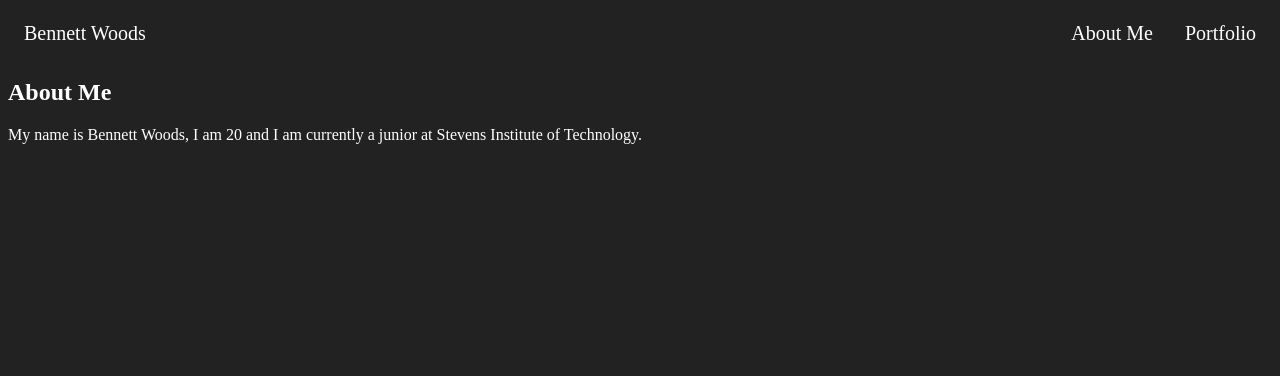
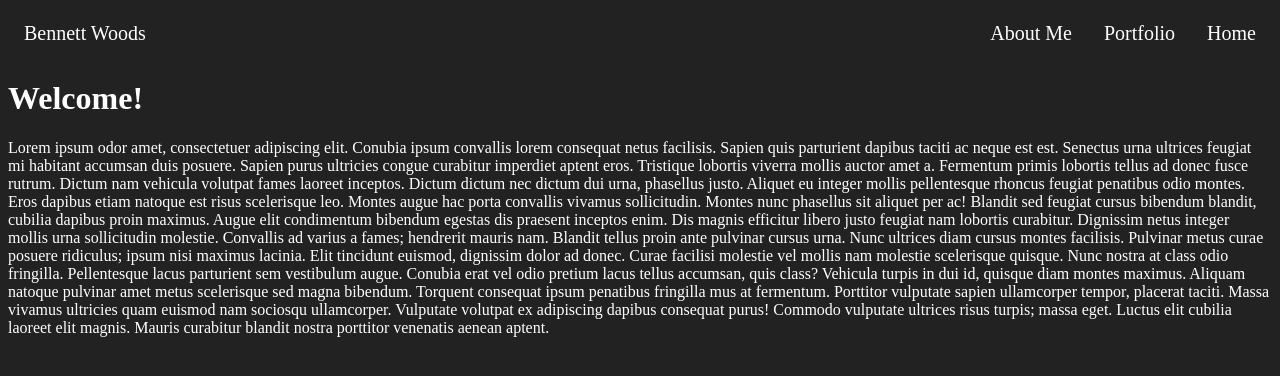
Before and after one commit to Woodsii/Woodsii.github.io, a plain HTML site: page index.html in a window 1280 px wide. Drawn offline with nearby package versions, Linux system fonts and the light colour scheme; a web font is replaced by a local one.

Commit message:
Add content to aboutme, Add home.html

```diff
--- a/aboutme.html
+++ b/aboutme.html
@@ -1,3 +1,9 @@
-<h2> About Me </h2>
+<h1> About Me </h1>
 
-<p> My name is Bennett Woods, I am 20 and I am currently a junior at Stevens Institute of Technology.</p>
+<p> Hey! My name is Bennett Woods. I am currently a junior at Stevens Institute of Technology, studying Computer Science focusing in AI, with a minor in Cybersecurity. I'm a huge music nerd too! I'm currently serving as the President of the Stevens Underground Music Awareness Comittee (SUMAC), where I book shows on campus. </p>
+
+<h3> Contact Me </h3>
+
+<p> Lorem ipsum odor amet, consectetuer adipiscing elit. Conubia ipsum convallis lorem consequat netus facilisis. Sapien quis parturient dapibus taciti ac neque est est. Senectus urna ultrices feugiat mi habitant accumsan duis posuere. Sapien purus ultricies congue curabitur imperdiet aptent eros. Tristique lobortis viverra mollis auctor amet a.
+
+    Fermentum primis lobortis tellus ad donec fusce rutrum. Dictum nam vehicula volutpat fames laoreet inceptos. Dictum dictum nec dictum dui urna, phasellus justo. Aliquet eu integer mollis pellentesque rhoncus feugiat penatibus odio montes. Eros dapibus etiam natoque est risus scelerisque leo. Montes augue hac porta convallis vivamus sollicitudin. Montes nunc phasellus sit aliquet per ac! </p>
--- a/css/main.css
+++ b/css/main.css
@@ -82,5 +82,5 @@
   }
 
   .portfolio-item {
-    margin-bottom: 5px;
+    margin-bottom: 8px;
   }
--- /dev/null
+++ b/home.html
@@ -0,0 +1,11 @@
+<h1> Welcome! </h1>
+
+<p> Lorem ipsum odor amet, consectetuer adipiscing elit. Conubia ipsum convallis lorem consequat netus facilisis. Sapien quis parturient dapibus taciti ac neque est est. Senectus urna ultrices feugiat mi habitant accumsan duis posuere. Sapien purus ultricies congue curabitur imperdiet aptent eros. Tristique lobortis viverra mollis auctor amet a.
+
+    Fermentum primis lobortis tellus ad donec fusce rutrum. Dictum nam vehicula volutpat fames laoreet inceptos. Dictum dictum nec dictum dui urna, phasellus justo. Aliquet eu integer mollis pellentesque rhoncus feugiat penatibus odio montes. Eros dapibus etiam natoque est risus scelerisque leo. Montes augue hac porta convallis vivamus sollicitudin. Montes nunc phasellus sit aliquet per ac!
+
+    Blandit sed feugiat cursus bibendum blandit, cubilia dapibus proin maximus. Augue elit condimentum bibendum egestas dis praesent inceptos enim. Dis magnis efficitur libero justo feugiat nam lobortis curabitur. Dignissim netus integer mollis urna sollicitudin molestie. Convallis ad varius a fames; hendrerit mauris nam. Blandit tellus proin ante pulvinar cursus urna. Nunc ultrices diam cursus montes facilisis.
+
+    Pulvinar metus curae posuere ridiculus; ipsum nisi maximus lacinia. Elit tincidunt euismod, dignissim dolor ad donec. Curae facilisi molestie vel mollis nam molestie scelerisque quisque. Nunc nostra at class odio fringilla. Pellentesque lacus parturient sem vestibulum augue. Conubia erat vel odio pretium lacus tellus accumsan, quis class? Vehicula turpis in dui id, quisque diam montes maximus. Aliquam natoque pulvinar amet metus scelerisque sed magna bibendum.
+
+    Torquent consequat ipsum penatibus fringilla mus at fermentum. Porttitor vulputate sapien ullamcorper tempor, placerat taciti. Massa vivamus ultricies quam euismod nam sociosqu ullamcorper. Vulputate volutpat ex adipiscing dapibus consequat purus! Commodo vulputate ultrices risus turpis; massa eget. Luctus elit cubilia laoreet elit magnis. Mauris curabitur blandit nostra porttitor venenatis aenean aptent.</p>
--- a/index.html
+++ b/index.html
@@ -19,6 +19,6 @@
             <div class="navbar" hx-get="./navbar.html" hx-trigger="load" hx-swap="outerHTML"></div>
         </header>
 
-        <div id="page-content" hx-get="./aboutme.html" hx-trigger="load" hx-swap="innerHTML"></div>
+        <div id="page-content" hx-get="./home.html" hx-trigger="load" hx-swap="innerHTML"></div>
     </body>
 </html>
--- a/navbar.html
+++ b/navbar.html
@@ -1,6 +1,7 @@
 <div class="navbar">
     <ul class="nav-ul">
         <li class="nav-li-left"><a class="nav-link">Bennett Woods</a></li>
+        <li class="nav-li-right"><a hx-get="./home.html" hx-target="#page-content" hx-swap="innerHTML">Home</a></li>
         <li class="nav-li-right"><a hx-get="./portfolio.html" hx-target="#page-content" hx-swap="innerHTML">Portfolio</a></li>
         <li class="nav-li-right"><a hx-get="./aboutme.html" hx-target="#page-content" hx-swap="innerHTML">About Me</a></li>
     </ul>
```
